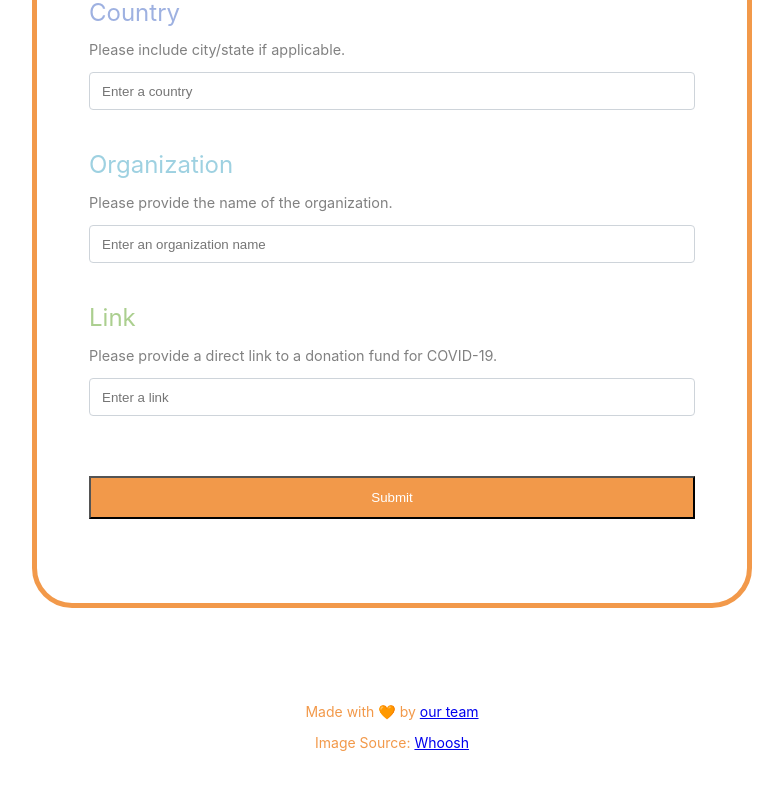
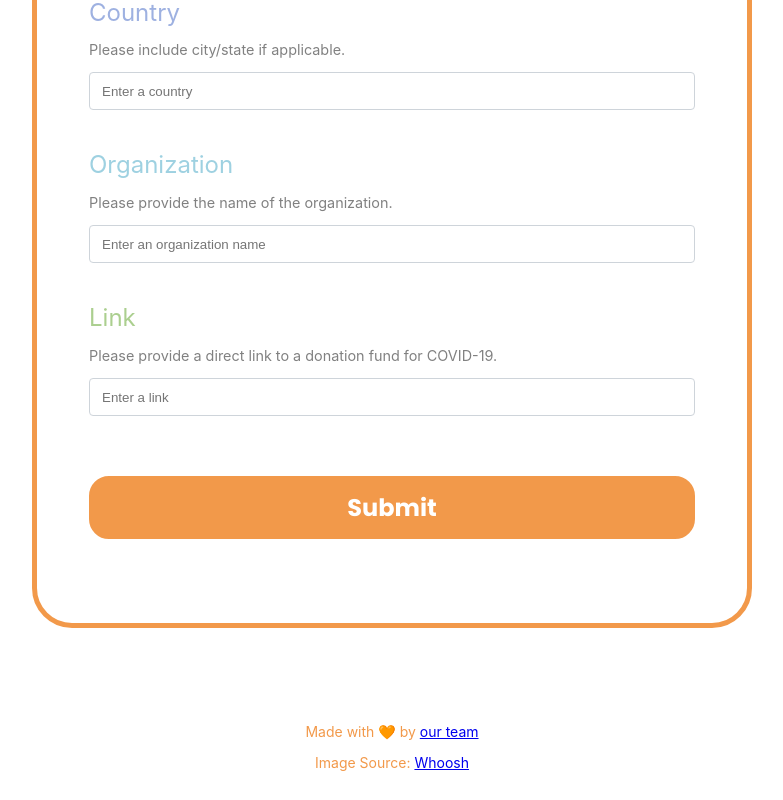
Before and after one commit to donatecovid19/website, a React (Create React App) app: page /form in a window 1280 px wide. Shown: the part 808-1608 px from the top of the page, without its empty margins (248-1031 px from the left). Built offline with nearby package versions, Linux system fonts and the light colour scheme; no server answers.

Commit message:
fixed submit button styling!

```diff
--- a/src/components/Form.css
+++ b/src/components/Form.css
@@ -92,6 +92,11 @@ header h1 {
   cursor: pointer;
   color: #ffffff;
   background-color: #f2994a;
+  font-family: "Poppins", sans-serif;
+  font-weight: bold;
+  font-size: 24px;
+  border: 2px solid #f2994a;
+  border-radius: 20px;
 }
 
 .submit-button:hover {
```
